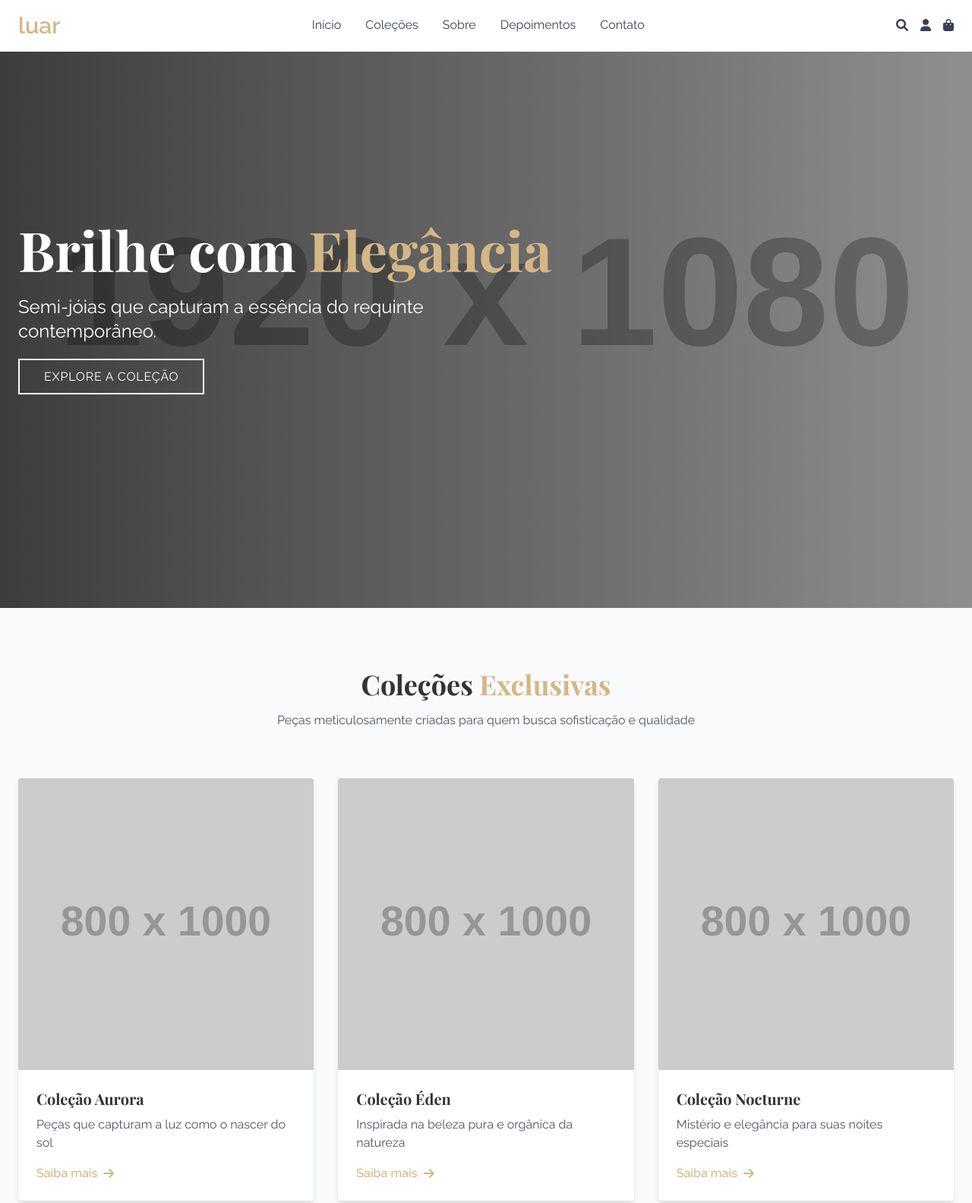
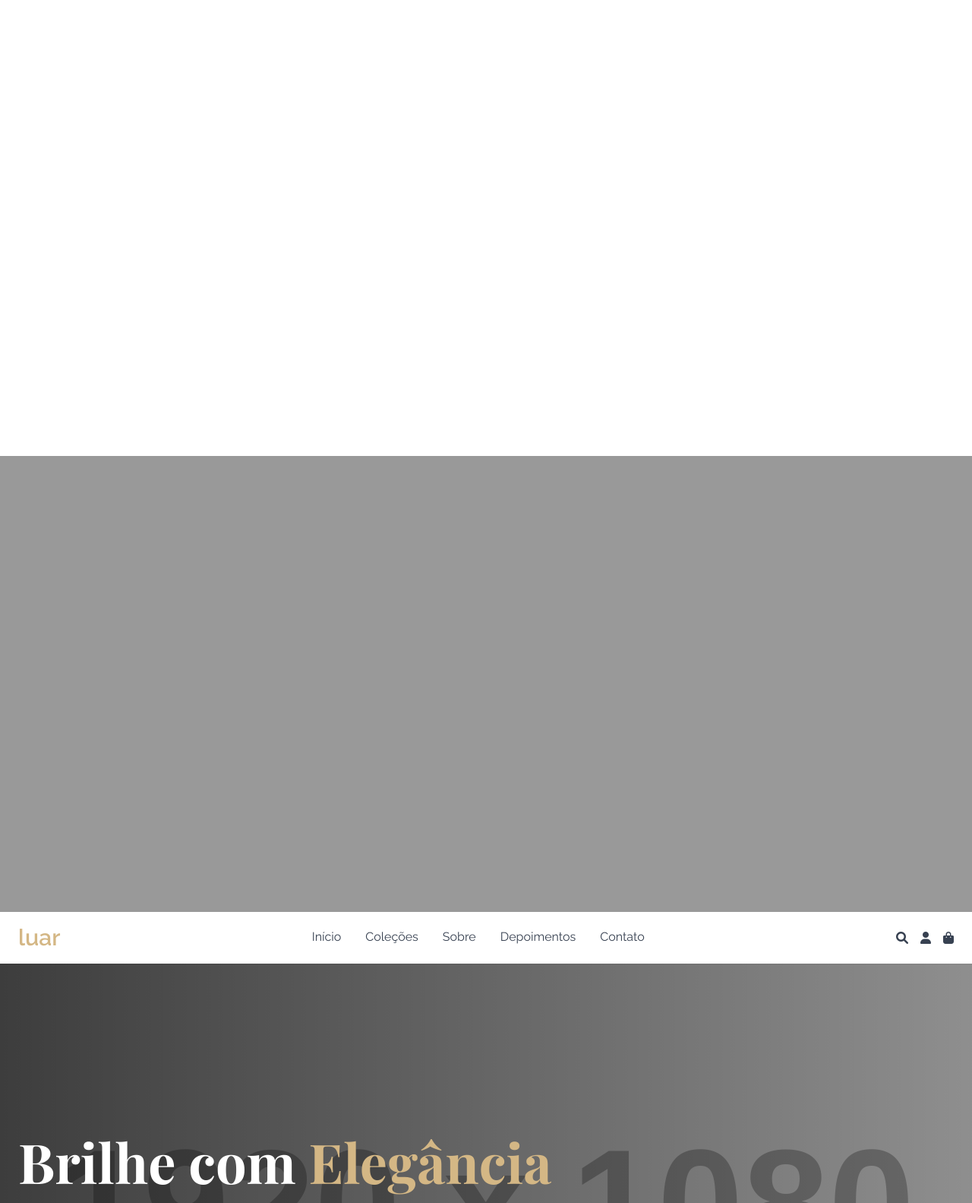
Before and after one commit to julianaves944-hub/loja-Luar, a plain HTML site: page index.html in a window 1280 px wide. Shown: the top 1583 px of the page at 76% size. Drawn offline with nearby package versions, Linux system fonts and the light colour scheme; placeholder pictures from the web are drawn by us.

Commit message:
Update index.html

```diff
--- a/index.html
+++ b/index.html
@@ -1,4 +1,11 @@
-<!DOCTYPE html>
+<body>
+  <!-- Banner principal -->
+  <section class="h-[600px] bg-cover bg-center" style="background-image: url('URL_DA_IMAGEM');"></section>
+
+  <!-- Outras seções do site -->
+</body><section class="h-[600px] bg-cover bg-center relative" style="background-image: url('URL_DA_IMAGEM');">
+  <div class="absolute inset-0 bg-black bg-opacity-40"></div>
+</section><!DOCTYPE html>
 <html lang="pt-br">
 <head>
     <meta charset="UTF-8">
```
